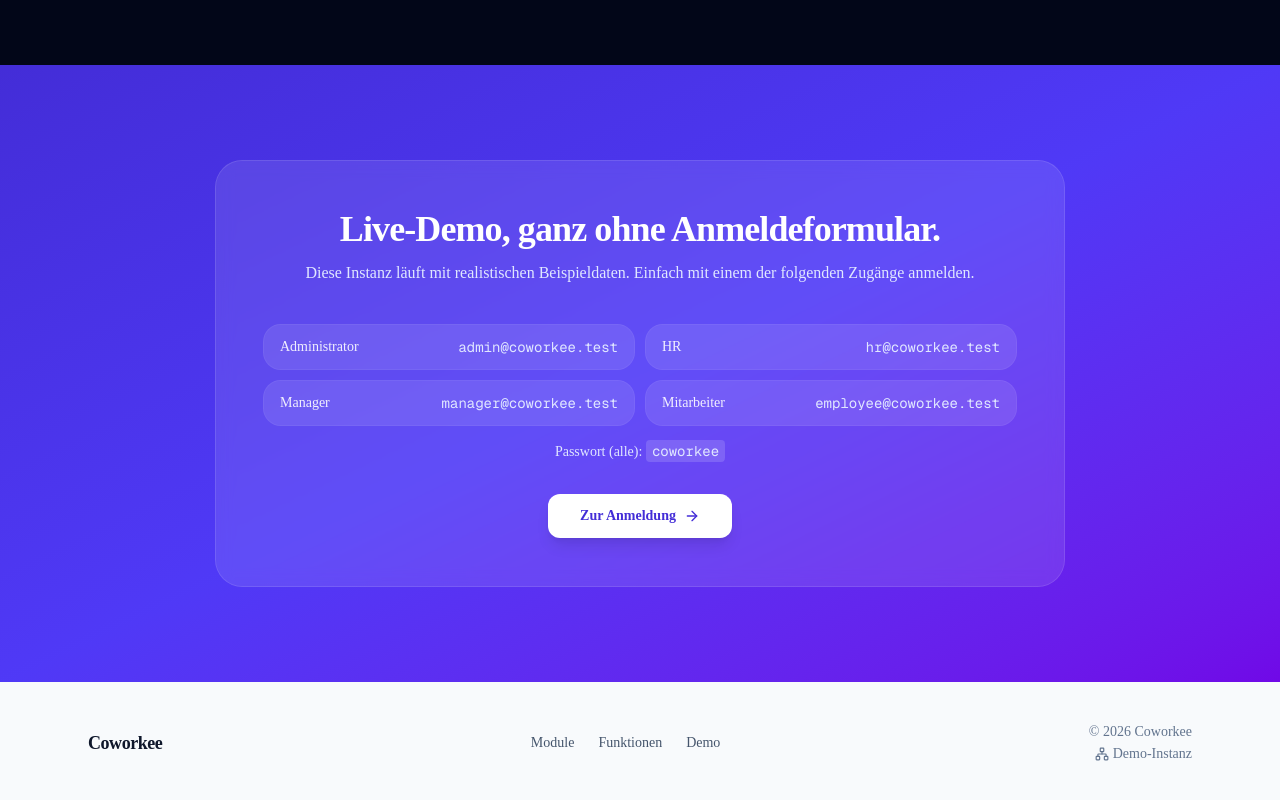
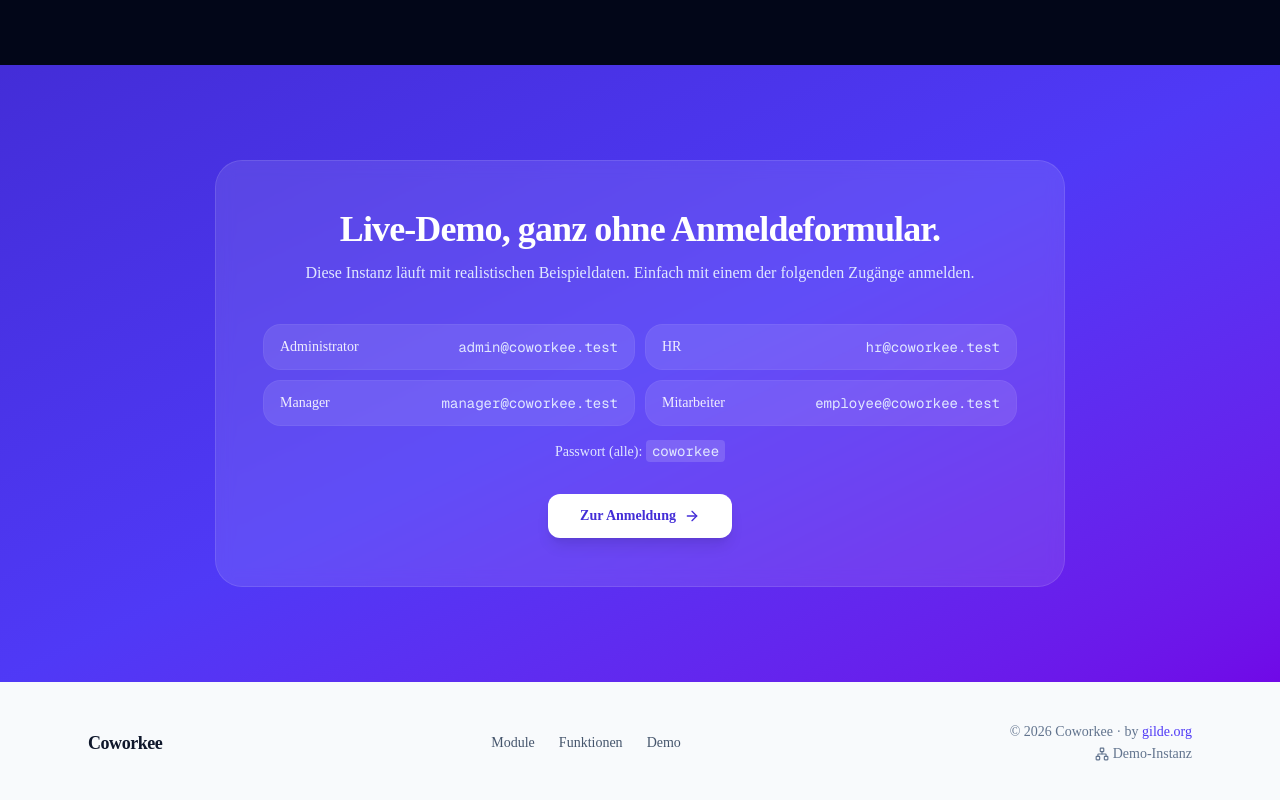
Before and after one commit to fgilde/CoworkeeNextJs, a Next.js app: page / in a window 1280 px wide. Shown: the part 5527-6327 px from the top of the page. Built offline with nearby package versions, Linux system fonts and the light colour scheme; no server answers.

Commit message:
fix(deploy): unique coworkee-app alias so Caddy never hits the wrong app; marketing footer: by gilde.org

```diff
--- a/components/marketing/sections.tsx
+++ b/components/marketing/sections.tsx
@@ -381,7 +381,17 @@
         </nav>
 
         <div className="text-center text-sm text-slate-500 sm:text-right">
-          <p>© 2026 Coworkee</p>
+          <p>
+            © 2026 Coworkee · by{" "}
+            <a
+              href="https://www.gilde.org"
+              target="_blank"
+              rel="noopener noreferrer"
+              className="font-medium text-indigo-600 hover:text-indigo-700 hover:underline"
+            >
+              gilde.org
+            </a>
+          </p>
           <p className="mt-0.5 flex items-center justify-center gap-1 sm:justify-end">
             <Network className="size-3.5" aria-hidden />
             Demo-Instanz
--- a/docker-compose.prod.yml
+++ b/docker-compose.prod.yml
@@ -29,6 +29,12 @@
         condition: service_healthy
     volumes:
       - storage:/app/storage
+    networks:
+      default:
+        # eindeutiger Alias, damit Caddy NUR diese App trifft (nie ein
+        # fremder Container, der zufällig auch "app" heißt).
+        aliases:
+          - coworkee-app
 
   caddy:
     image: caddy:2
```
Also changed, not shown: 1 other file (tests, documents, lock files or other folders).
